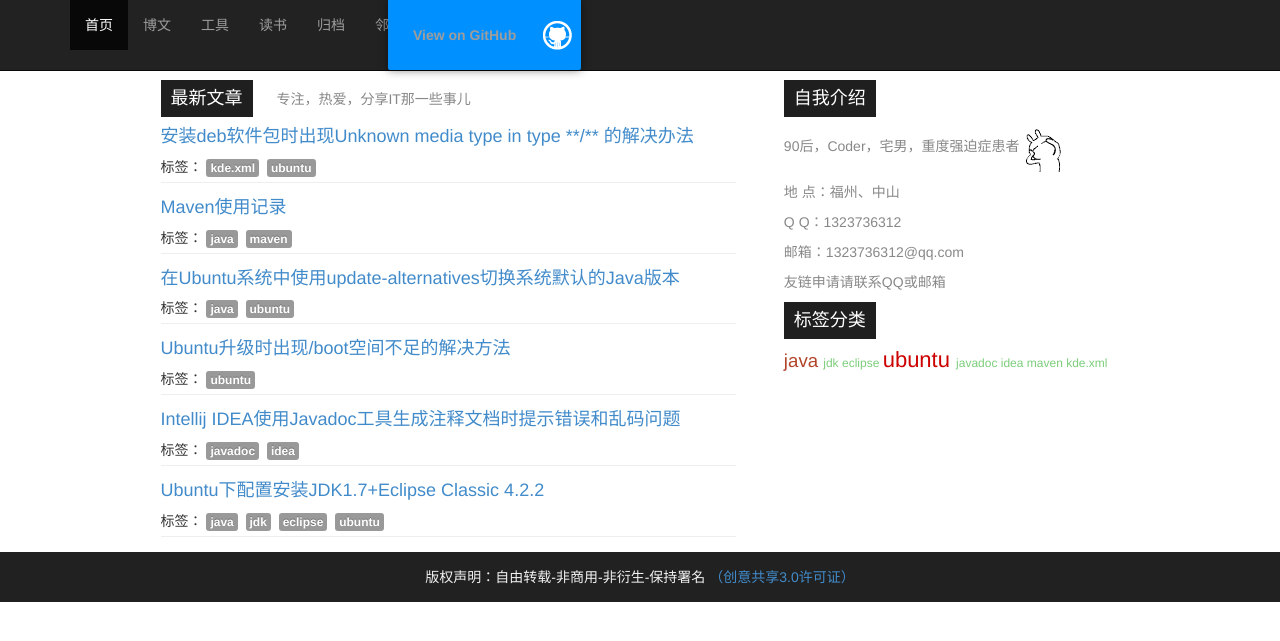
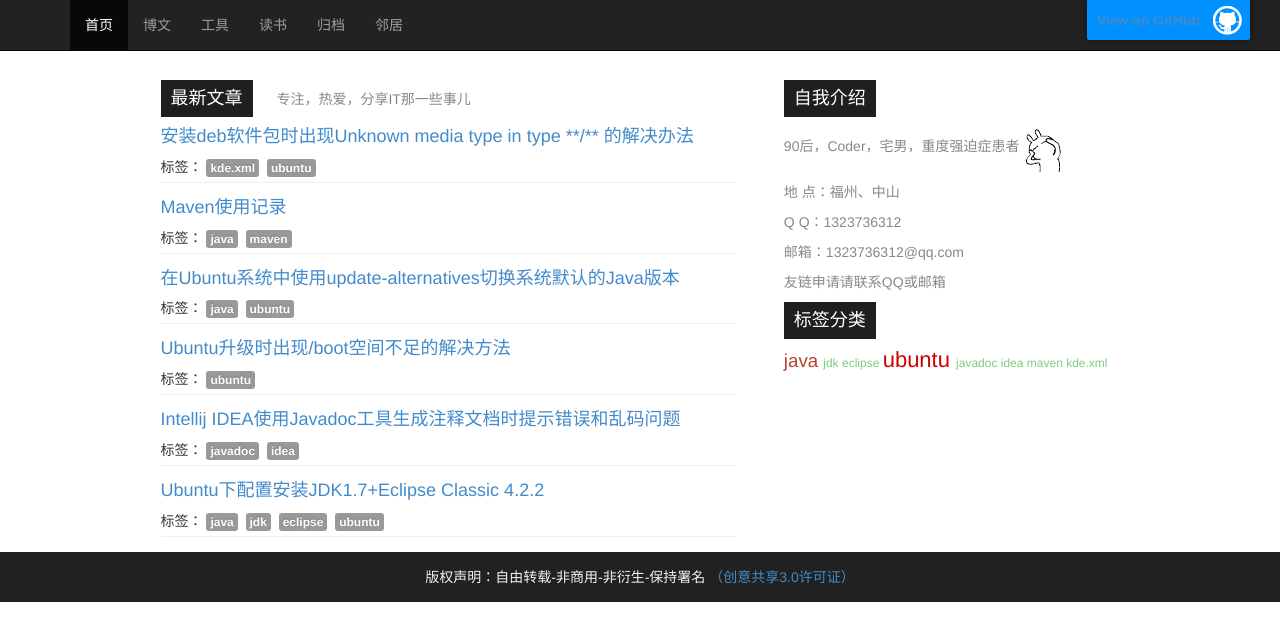
Before and after one commit to sheleng/sheleng.github.io, a Jekyll site: the page built from index.html, in a window 1280 px wide. Shown: the top 641 px of the page. Built offline with Jekyll 4.4.1, drawn with Linux system fonts in a browser that asks for light colours.

Commit message:
调整首页布局

```diff
--- a/_layouts/default.html
+++ b/_layouts/default.html
@@ -49,9 +49,9 @@
             <li class={{page.links}}>
               <a href="/pages/links.html">邻居</a>
             </li>
-            <li class="github-banner">
+            <div class="github-banner">
               <a href="https://github.com/Sheleng" target="_blank">View on GitHub</a>
-            </li>
+            </div>
           </ul>
         </div>
       </div>
```
